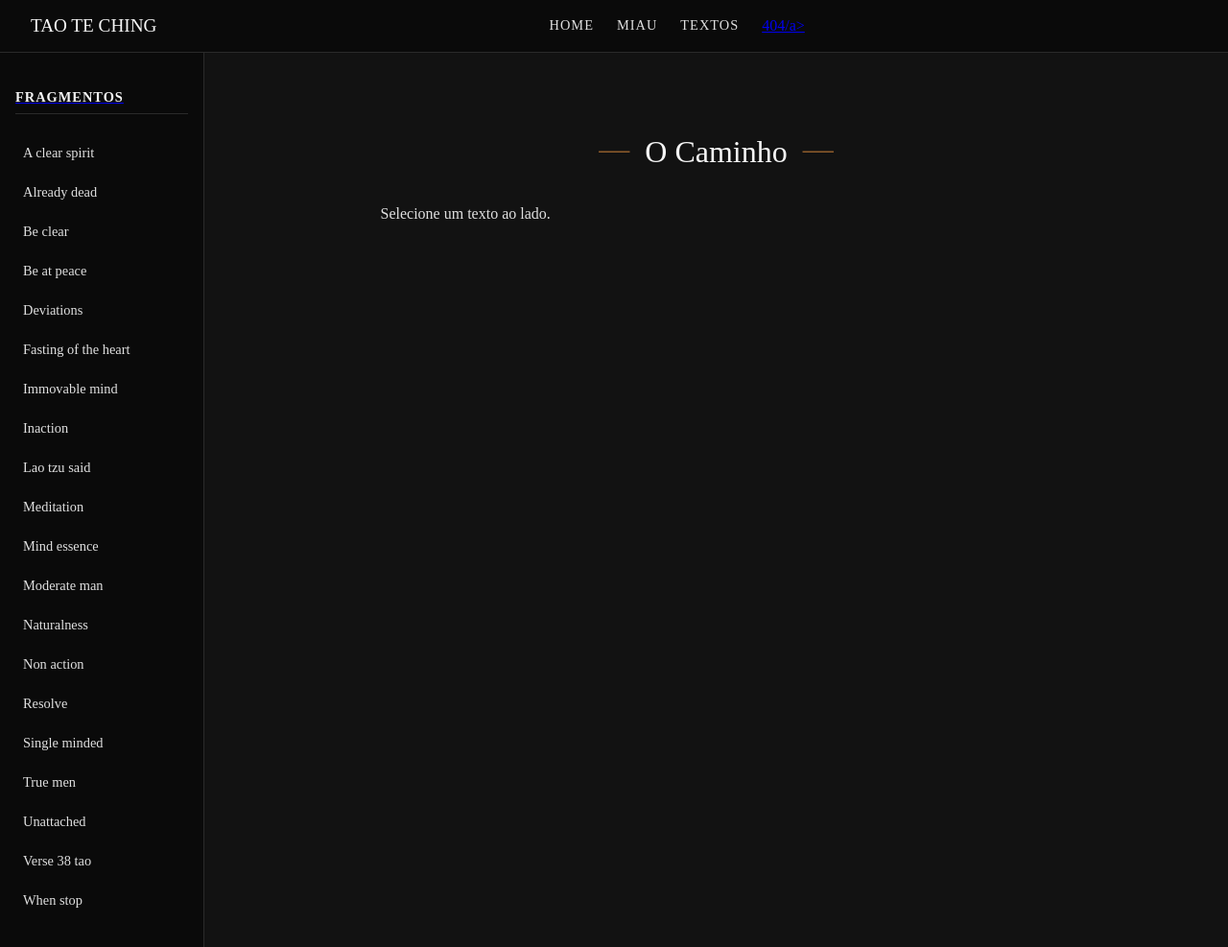
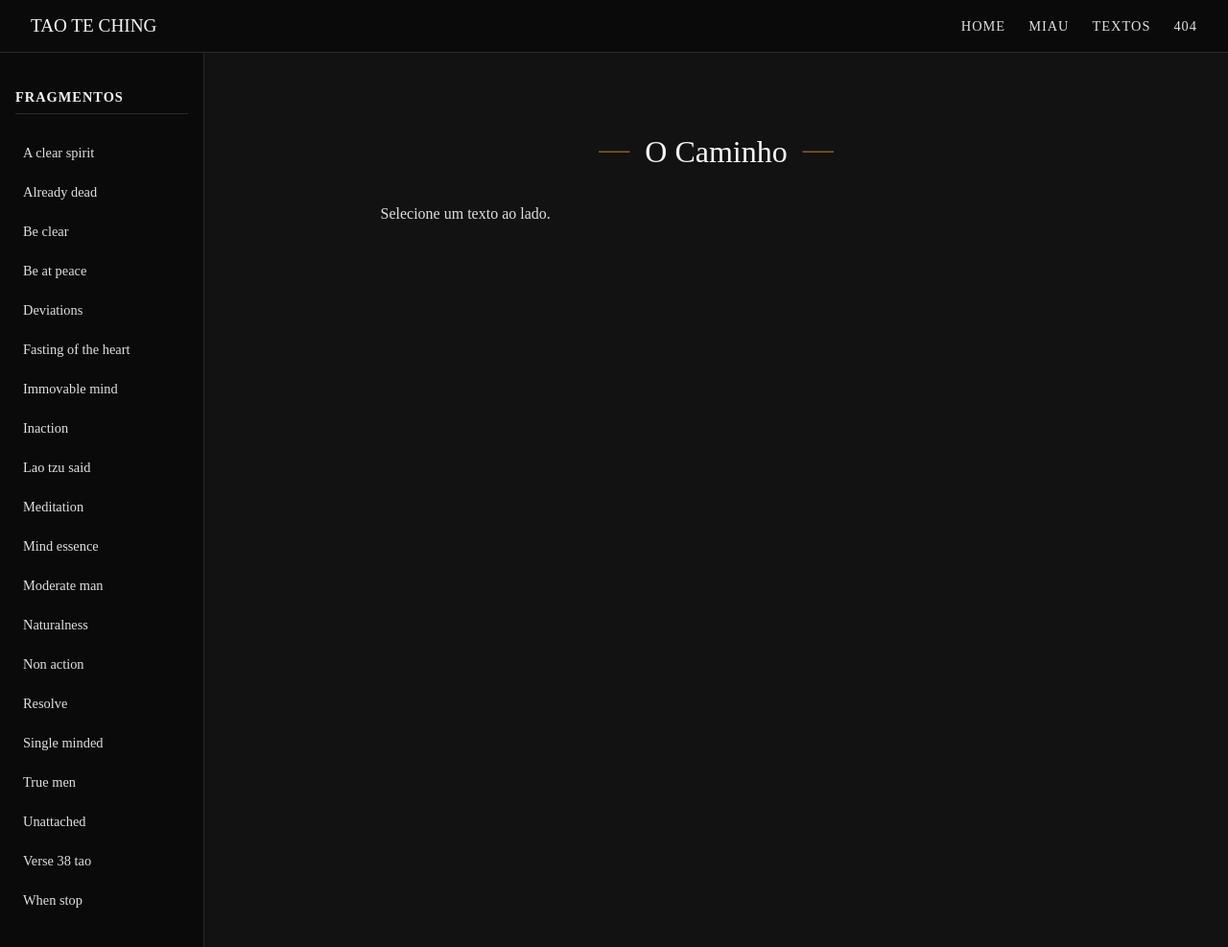
Before and after one commit to PdroDoc/DailyTao, a plain HTML site: page textos.html in a window 1280 px wide. Shown: the whole page at 96% size. Drawn offline with Linux system fonts and the light colour scheme.

Commit message:
liks delete

```diff
--- a/textos.html
+++ b/textos.html
@@ -180,7 +180,7 @@
       <a href="https://taote.vercel.app" class="top-nav-link">Home</a>
       <a href="https://miauzito.vercel.app" class="top-nav-link">Miau</a>
       <a href="#" class="top-nav-link">Textos</a>
-      <a href=" class="top-nav-link">404/a>
+      <a href="#" class="top-nav-link">404</a>
     </div>
   </nav>
 
```
Also changed, not shown: index.html (+1 -1 lines), teachings.html (+1 -1 lines).
